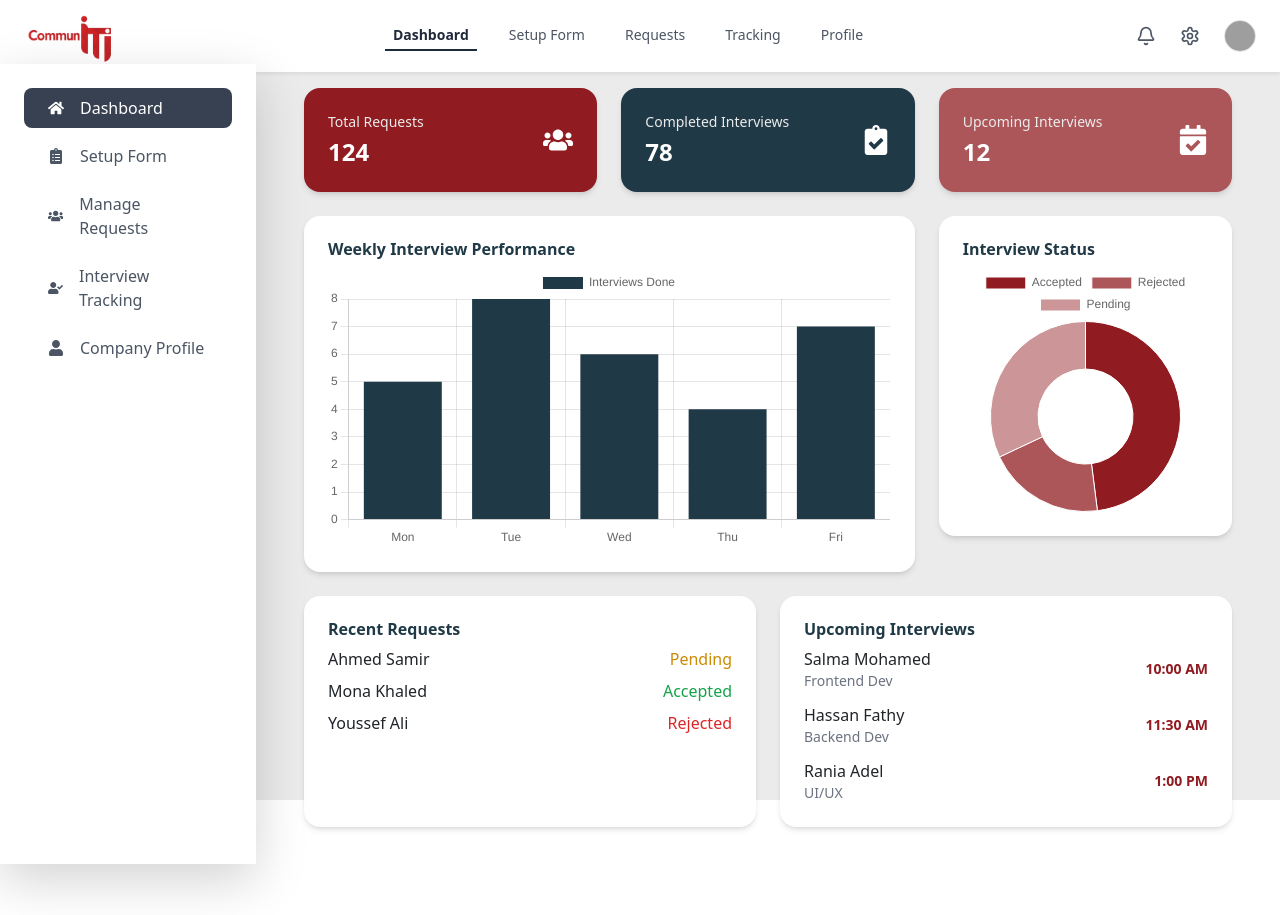
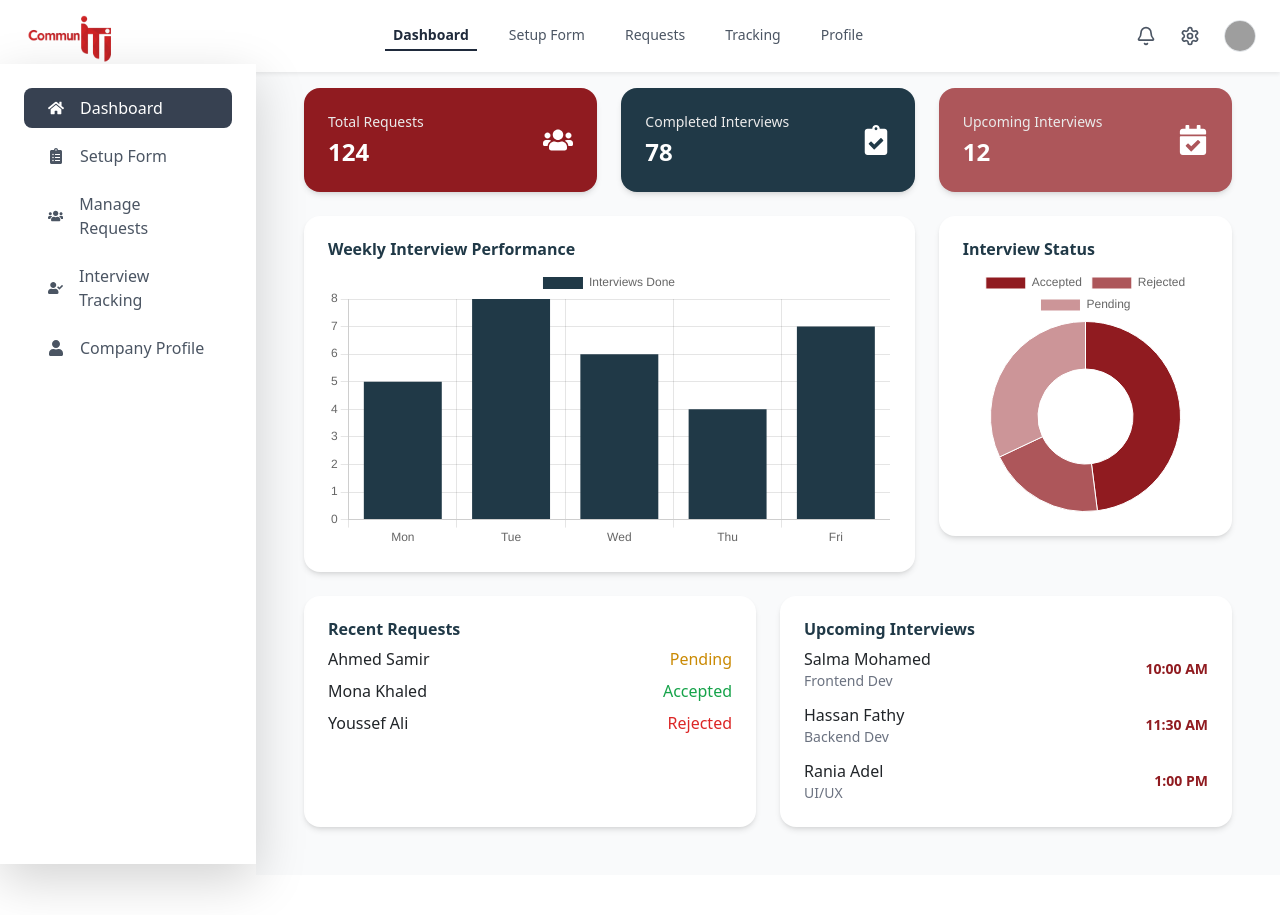
Before and after one commit to ITI-Event-Mangment-Porject/Frontend, a React (Vite) app: page /company in a window 1280 px wide. Built offline with nearby package versions, Linux system fonts and the light colour scheme; grey boxes are pictures that could not be loaded; the HTML template or start-up script is replaced by a standard one.

Commit message:
fixed layout backgroud

```diff
--- a/src/components/common/Layout.jsx
+++ b/src/components/common/Layout.jsx
@@ -5,13 +5,13 @@ import Topbar from "./Topbar";
 
 const Layout = () => {
   return (
-    <div className="h-screen flex flex-col bg-[#ebebeb]">
+    <div className="h-screen flex flex-col ">
       <Topbar />
 
       <div className="flex flex-1">
         <Sidebar />
 
-        <main className="flex-1 p-6 overflow-y-auto ml-64 my-10">
+        <main className="flex-1 bg-gray-50 p-6 overflow-y-auto ml-64 my-10">
           <Outlet />
         </main>
       </div>
--- a/src/pages/company/Dashboard.jsx
+++ b/src/pages/company/Dashboard.jsx
@@ -9,7 +9,7 @@ import { FaUsers, FaClipboardCheck, FaCalendarCheck } from "react-icons/fa";
 
 const Dashboard = () => {
   return (
-    <div className="p-6 space-y-6">
+    <div className="p-6 space-y-6 ">
       {/* KPI Boxes */}
       <div className="grid grid-cols-1 sm:grid-cols-2 lg:grid-cols-3 gap-6">
         <KPIBox title="Total Requests" value="124" icon={<FaUsers />} />
@@ -27,6 +27,7 @@ const Dashboard = () => {
         </div>
       </div>
 
+      {/* Recent Requests and Upcoming Schedule */}
       <div className="grid grid-cols-1 md:grid-cols-2 gap-6">
         <RecentRequestsList />
         <UpcomingSchedule />
```
